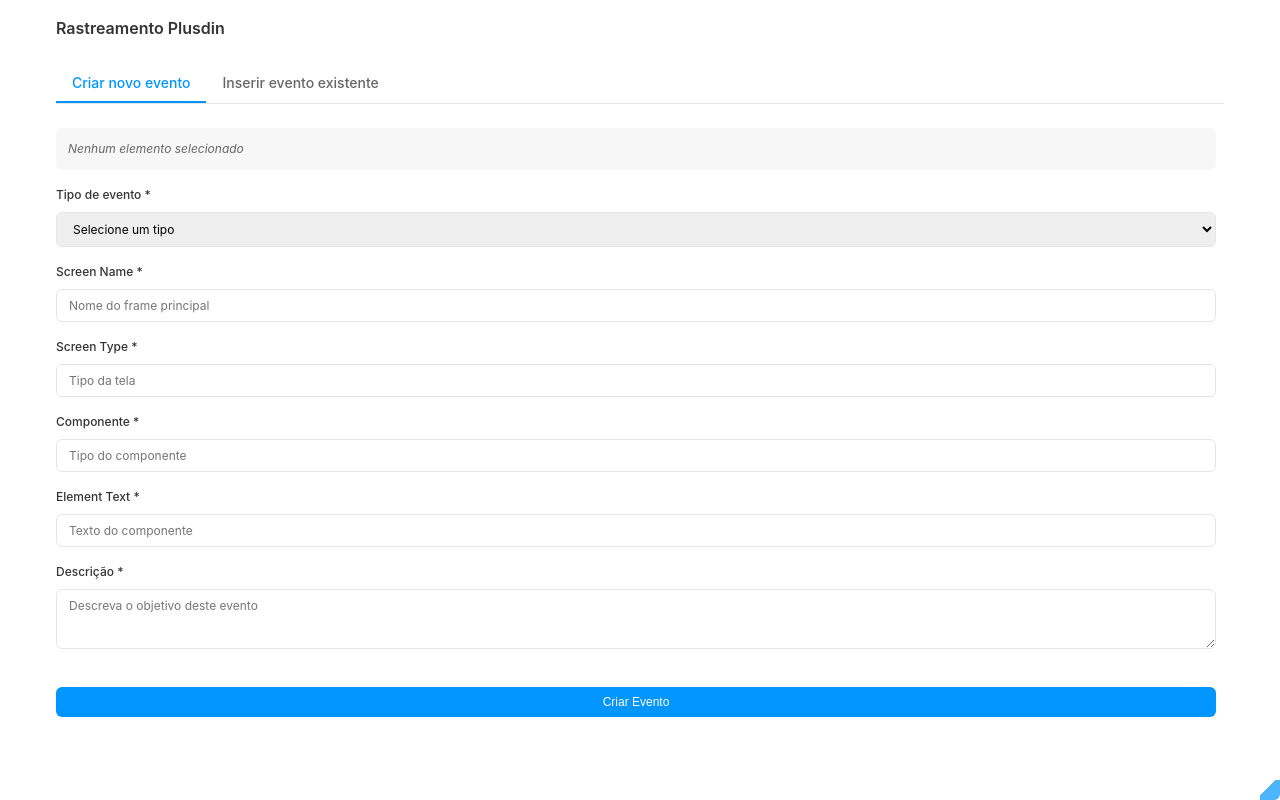
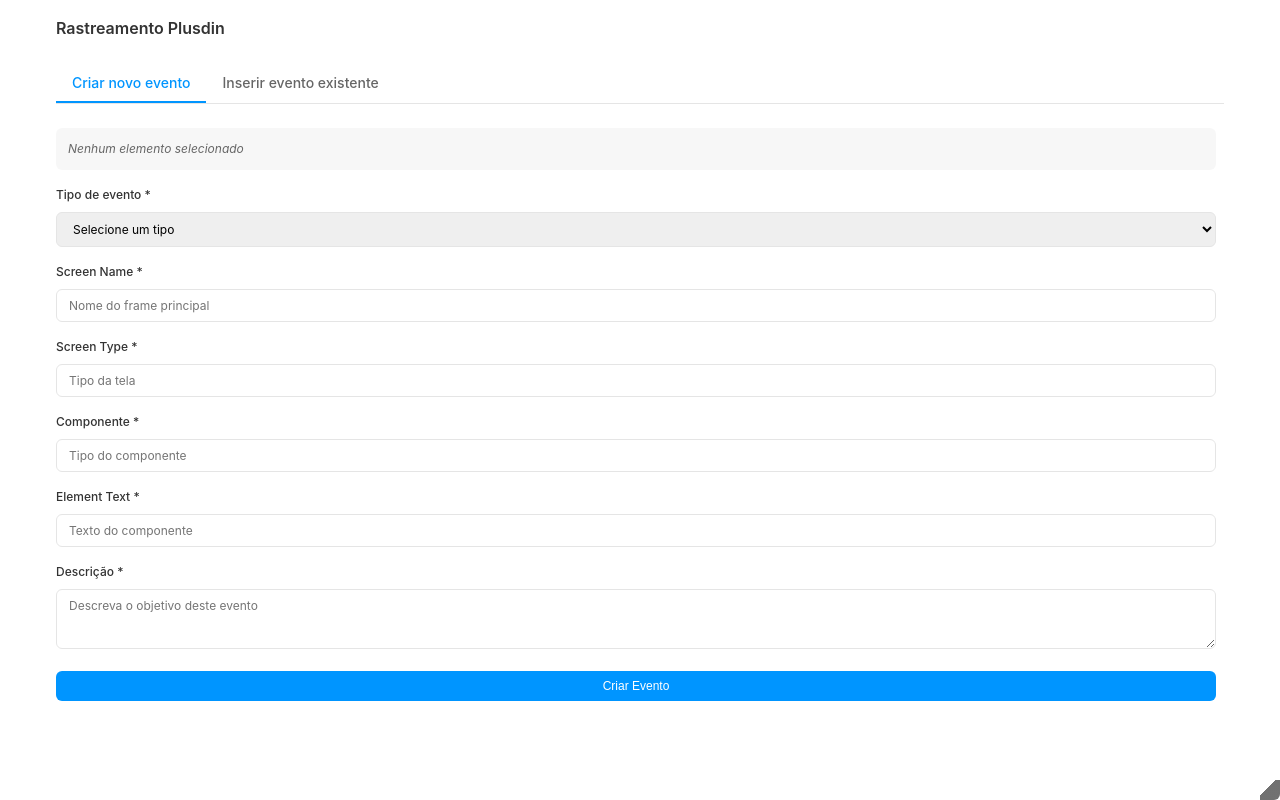
Before and after one commit to fefo-brius/etus-tracking-plugin, a website: page ui.html in a window 1280 px wide. Drawn offline with Linux system fonts and the light colour scheme.

Commit message:
correção de pequenos bugs

```diff
--- a/ui.html
+++ b/ui.html
@@ -314,9 +314,9 @@
     .events-list {
       border: 1px solid var(--color-border);
       border-radius: var(--border-radius);
-      max-height: 300px;
+      margin-bottom: var(--spacing-md);
+      max-height: 600px;
       overflow-y: auto;
-      margin-bottom: var(--spacing-md);
     }
 
     .event-item {
@@ -507,13 +507,13 @@
 
     /* Resize Handle */
     #resize-handle {
-      position: absolute;
+      position: fixed;
       bottom: 0;
       right: 0;
       width: 20px;
       height: 20px;
       cursor: nwse-resize;
-      background: linear-gradient(135deg, transparent 11px, var(--color-primary) 0);
+      background: linear-gradient(135deg, transparent 11px, var(--color-text) 0);
       border-radius: 0 0 var(--border-radius) 0;
       opacity: 0.7;
       transition: opacity 0.2s;
@@ -528,7 +528,6 @@
       display: flex;
       flex-direction: column;
       gap: var(--spacing-xs);
-      margin-top: var(--spacing-md);
       padding-top: 0;
       margin-bottom: 0;
     }
```
